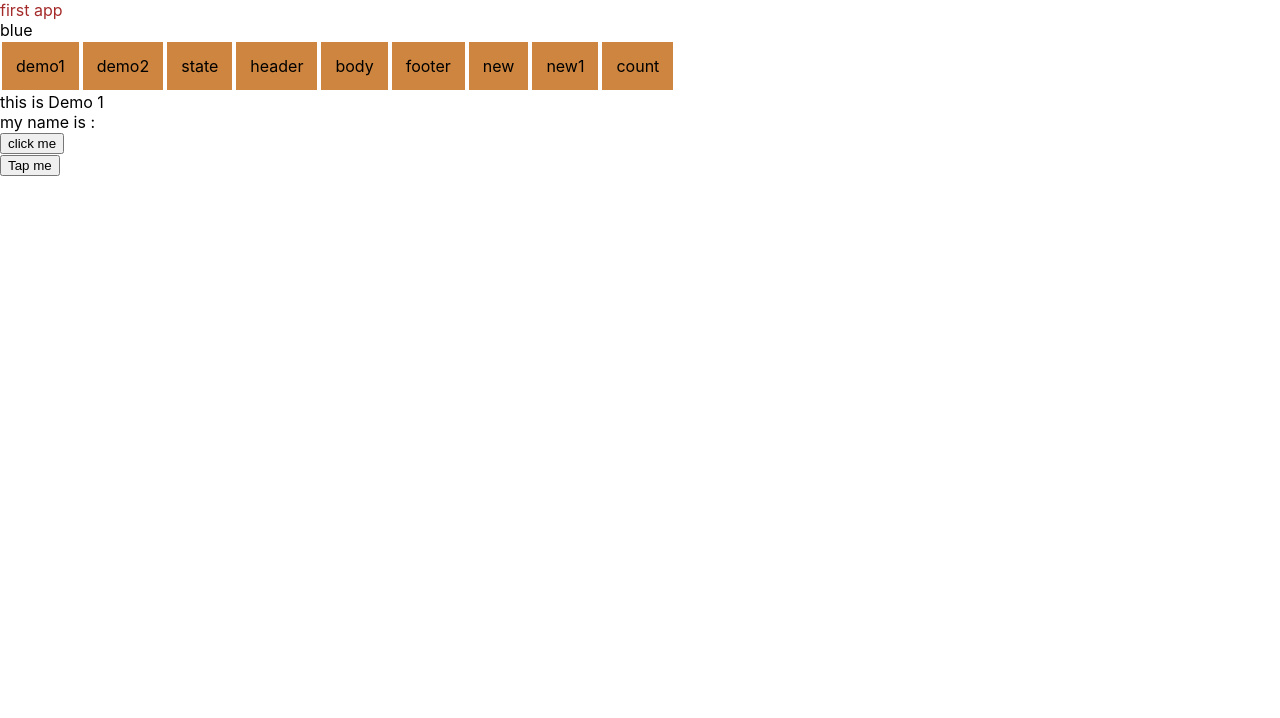
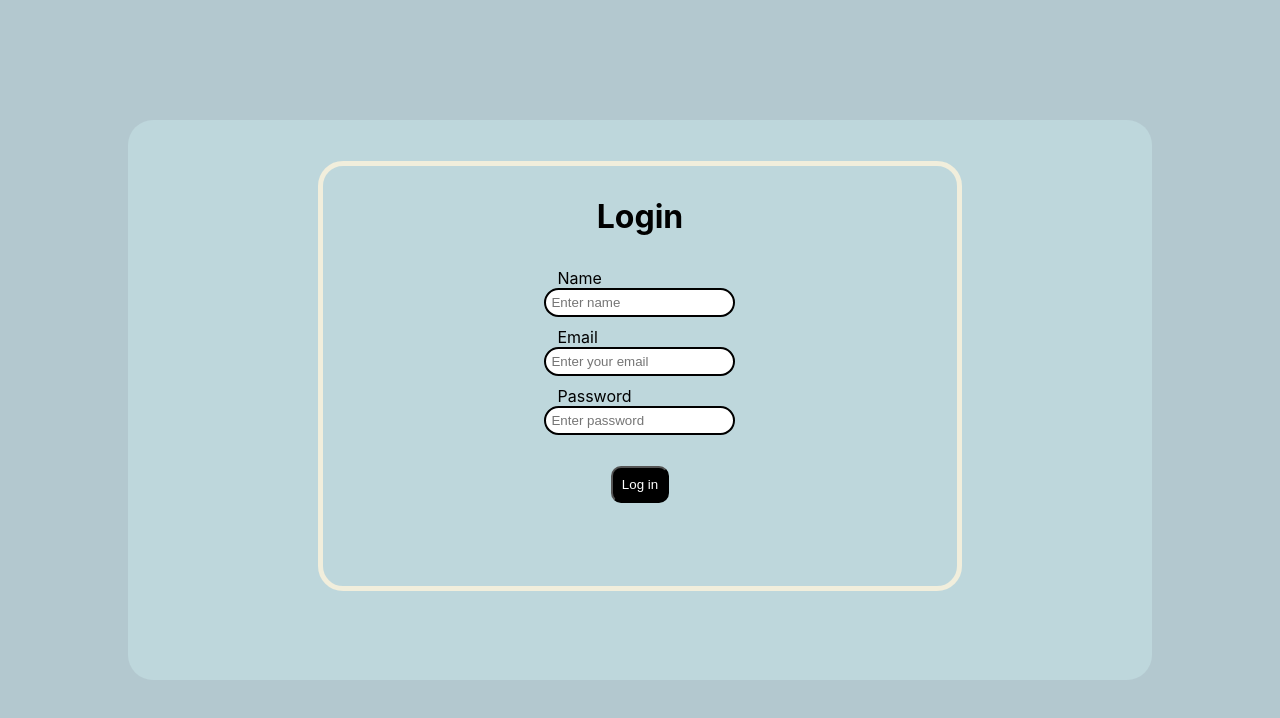
Before and after one commit to likhittha/firstproject, a React (Create React App) app: page / in a window 1280 px wide. Shown: the top 718 px of the page. Built offline with nearby package versions, Linux system fonts and the light colour scheme.

Commit message:
task
task

```diff
--- a/src/App.js
+++ b/src/App.js
@@ -11,6 +11,8 @@ import { New } from "./Components/ForProps/New";
 import { New1 } from "./Components/ForProps/New1";
 import { Count } from "./Components/Count";
 import { Route, Routes, useNavigate } from "react-router-dom";
+import { LogIn } from "./Screens/LogIn";
+import { MainScreen } from "./Screens/MainScreen";
 
 
 
@@ -71,11 +73,9 @@ const demo1 =()=>{
 
   return (
     <>
-      <div className="first">first app</div>
-      <div>blue</div>
 
 
-
+{/*
 <div className="buttonContainer">
 <div onClick={demo1} className="btn">
 demo1
@@ -106,9 +106,9 @@ demo2
 <div  onClick={()=>{navigate("/count")}}className="btn">
   count
 </div>
-</div>
+</div> */}
 
-
+{/*
   <Routes>
     <Route path="/" Component={Demo1} />
     <Route path="/demo2" Component={Demo2} />
@@ -121,6 +121,24 @@ demo2
     <Route path="/count" Component={Count} />
   </Routes>
 
+*/}
+
+<Routes>
+
+<Route path="/" Component={LogIn} />
+<Route path="/main" Component={MainScreen} />
+
+</Routes>
+
+
+
+
+
+
+
+
+
+
 
     </>
   );
--- /dev/null
+++ b/src/Screens/LogIn.js
@@ -0,0 +1,54 @@
+import { useNavigate } from "react-router-dom"
+import "./MainScreen.css"
+export const LogIn =() => {
+    const navigate = useNavigate();
+
+const handleClick =()=> {
+    navigate("/main");
+}
+
+
+
+    return(
+      <>
+      <div className="mainClass">
+        <div className="mainClass1">
+        <div className="border">
+
+        <h1 className="main"> Login </h1>
+
+<form>
+  <div className="label">
+
+  <div>
+<label className="email"> Name</label>
+<div ><input type="name" placeholder="Enter name"/></div>
+</div>
+
+
+
+<label className="email"> Email</label>
+<div ><input type="email" placeholder="Enter your email" />
+</div>
+
+<div>
+<label className="email"> Password</label>
+<div ><input type="Password" placeholder="Enter password"/></div>
+</div>
+
+
+
+</div>
+</form>
+
+<div  >
+    <button onClick={handleClick} className="log">Log in</button>
+</div>
+
+</div>
+
+        </div>
+        </div>
+      </>
+    )
+}
--- /dev/null
+++ b/src/Screens/MainScreen.css
@@ -0,0 +1,54 @@
+
+.mainClass {
+    background-color:#B3C8CF;
+    height:100vh;
+    display: flex;
+    align-items: center;
+    justify-content: center;
+
+}
+
+
+.mainClass1{
+    background-color: #BED7DC;
+    height:70vh;
+    text-align: center;
+    width:80%;
+    border-radius: 25px;
+}
+
+.border{
+    border: 5px solid #F1EEDC;
+    height: 50vh;
+    width: 60%;
+    margin: 0 auto;
+     margin-top: 4%;
+     padding: 10px;
+     border-radius: 25px;
+}
+label.email {
+    display: inline-block; /* Ensure labels take up space */
+    width: 100px; /* Adjust width as needed */
+    text-align: left;
+    margin-right: 65px;
+    margin-top:10px; /* Add some space between label and input */
+  }
+input[type="name"],
+  input[type="email"],
+  input[type="password"] {
+
+    padding: 5px;
+    border: 2px solid black;
+    border-radius: 60px;
+
+
+  }
+
+
+.log{
+    background-color: black;
+    color:white;
+    margin-top: 5%;
+    border-radius: 10px;
+    padding: 9px;
+}
--- /dev/null
+++ b/src/Screens/MainScreen.js
@@ -0,0 +1,19 @@
+ import  "./MainScreen.css"
+ export const MainScreen = () => {
+
+
+return(
+
+    <>
+    <div className="main1">
+
+<h1> This is main screen </h1>
+
+    </div>
+
+
+    </>
+)
+
+
+ }
```
